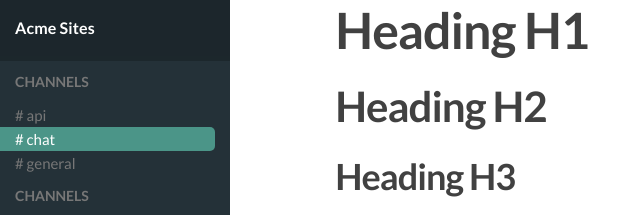
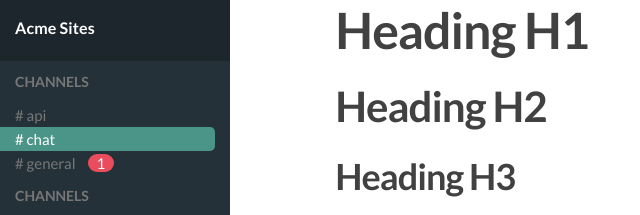
Before and after one commit to caco0516/skully, a plain HTML site: page index.html in a window 1280 px wide. Shown: the top 215 px of the page, 0-640 px from the left. Drawn offline with Linux system fonts and the light colour scheme.

Commit message:
Adds badget example

```diff
--- a/index.html
+++ b/index.html
@@ -31,7 +31,7 @@
             <li class="nav-list-section">channels</li>
             <li class="nav-list-item"><a href="#">api</a></li>
             <li class="nav-list-item active"><a href="#">chat</a></li>
-            <li class="nav-list-item"><a href="#">general</a></li>
+            <li class="nav-list-item"><a href="#">general <span class="badget">1</span></a></li>
             <li class="nav-list-section">channels</li>
             <li class="nav-list-item"><a href="#">api</a></li>
             <li class="nav-list-item active"><a href="#">chat</a></li>
```
